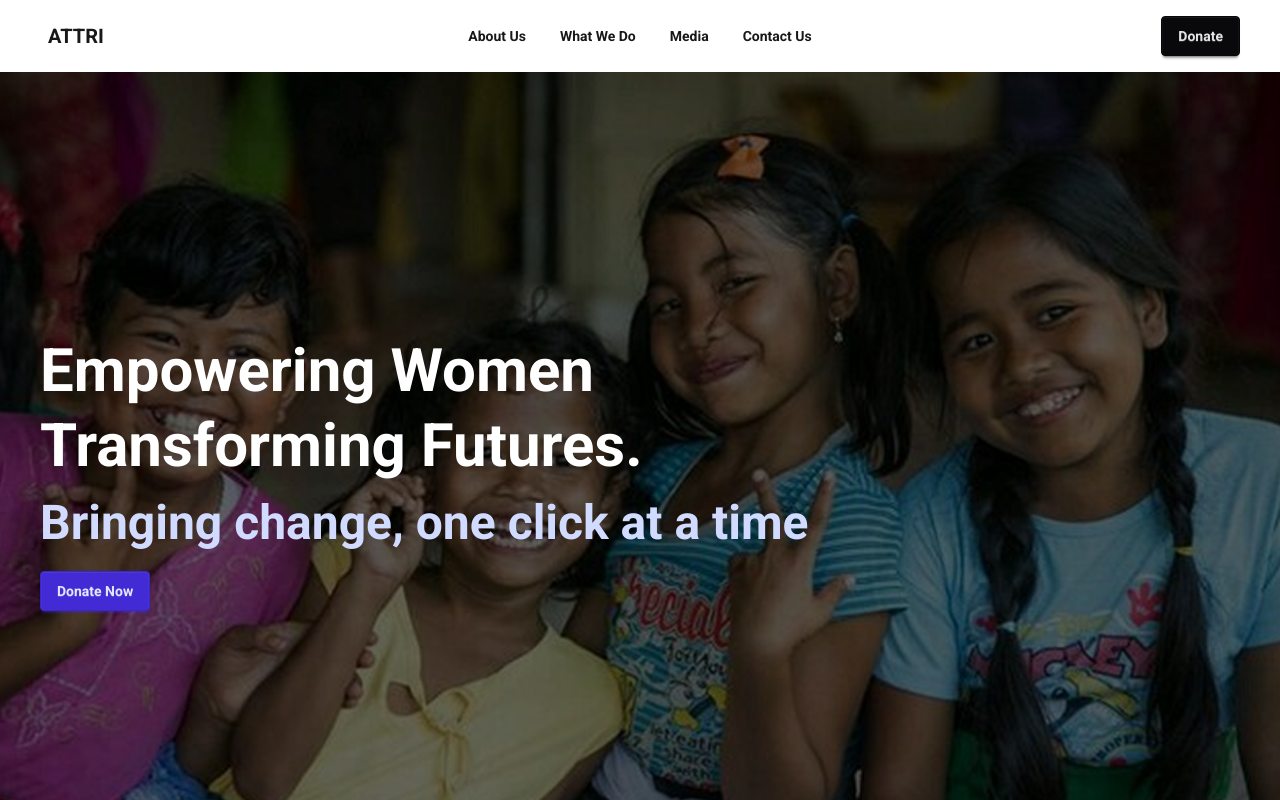
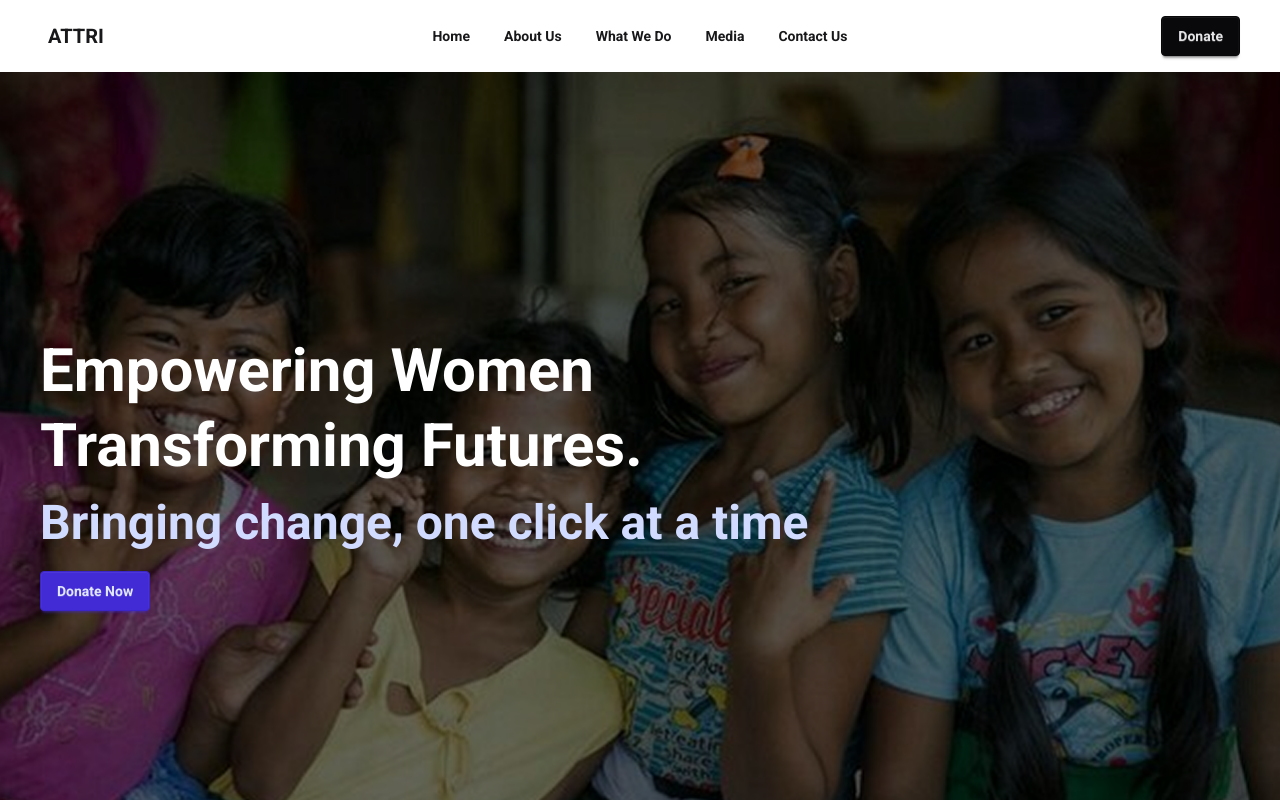
Before and after one commit to Ankit-Kum-ar/Attri-Foundation, a React (Vite) app in the folder client/: page / in a window 1280 px wide. Shown: the top 800 px of the page. Built offline with nearby package versions, Linux system fonts and the light colour scheme.

Commit message:
Fix Navbar links for consistency and clarity

```diff
--- a/client/src/components/Navbar.jsx
+++ b/client/src/components/Navbar.jsx
@@ -11,9 +11,12 @@ const Navbar = () => {
                     </svg>
                 </div>
                 <ul
-                tabIndex={0}
-                className="menu menu-sm dropdown-content bg-base-100 rounded-box z-1 mt-3 w-52 p-2 shadow"
+                    tabIndex={0}
+                    className="menu menu-sm dropdown-content bg-base-100 rounded-box z-1 mt-3 w-52 p-2 shadow"
                 >
+                    <li>
+                        <Link to="/">Home</Link> {/* Button for About Us page */}
+                    </li>
                     <li>
                         <Link to="/about">About Us</Link> {/* Link for About Us page */}
                     </li>
@@ -29,6 +32,9 @@ const Navbar = () => {
         </div>
         <div className="navbar-center hidden lg:flex">
             <ul className="menu menu-horizontal px-1">
+                <li>
+                    <Link to="/" className="btn btn-ghost">Home</Link> {/* Button for About Us page */}
+                </li>
                 <li>
                     <Link to="/about" className="btn btn-ghost">About Us</Link> {/* Button for About Us page */}
                 </li>
```
